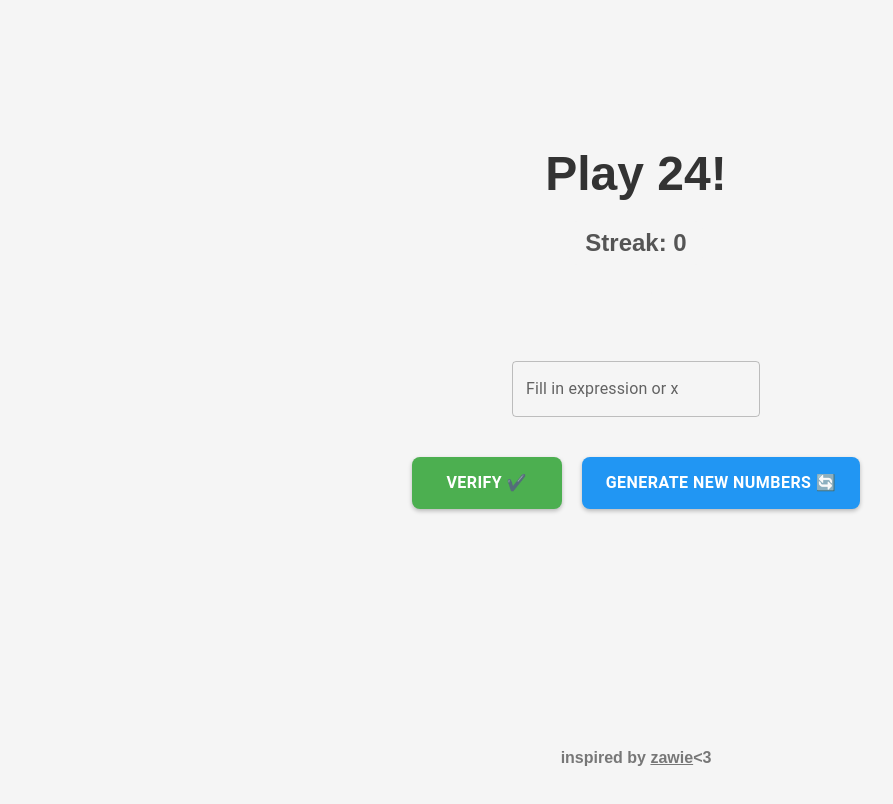
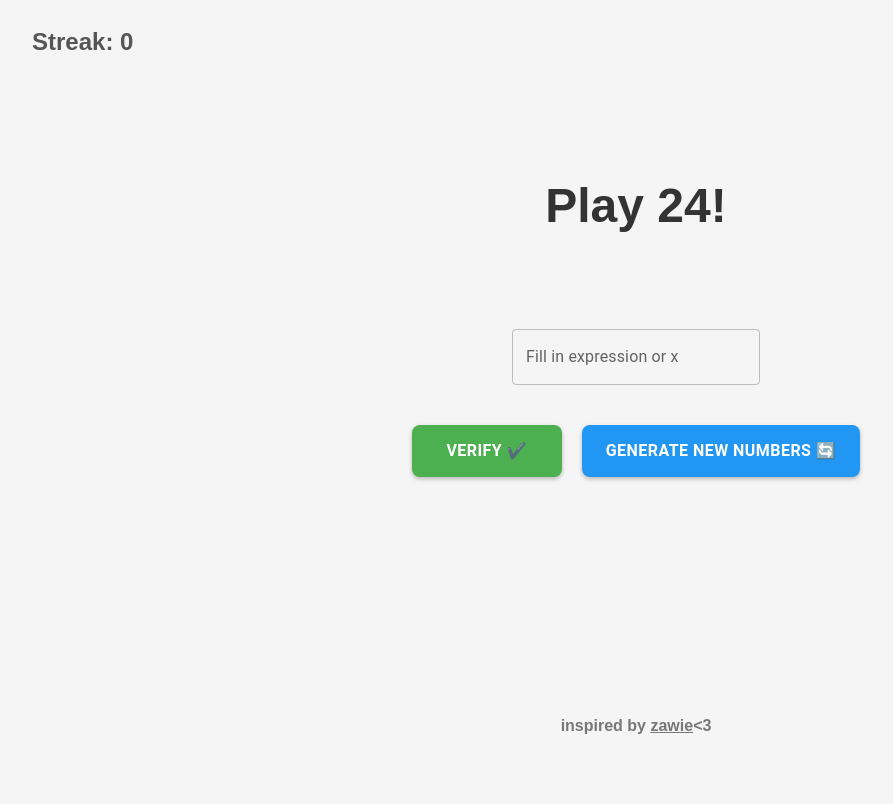
Before and after one commit to anyaguuu/24, a React (Create React App) app: page / in a window 1280 px wide. Shown: the top 804 px of the page, without its empty margins (4-897 px from the left). Built offline with nearby package versions, Linux system fonts and the light colour scheme.

Commit message:
style streak

```diff
--- a/src/App.js
+++ b/src/App.js
@@ -248,18 +248,17 @@ const styles = {
     marginBottom: '20px',
   },
   streakContainer: {
-    display: 'flex',
-    justifyContent: 'center',
-    alignItems: 'center',
-    marginBottom: '20px',
+    position: 'absolute',
+    top: '20px',
+    left: '20px',
+    backgroundColor: '#f5f5f5',
+    borderRadius: '8px',
+    padding: '8px 16px',
   },
   streak: {
     fontSize: '24px',
     fontWeight: 'bold',
     color: '#555',
-    padding: '8px 16px',
-    backgroundColor: '#f5f5f5',
-    borderRadius: '8px',
   },
   levelContainer: {
     display: 'flex',
```
